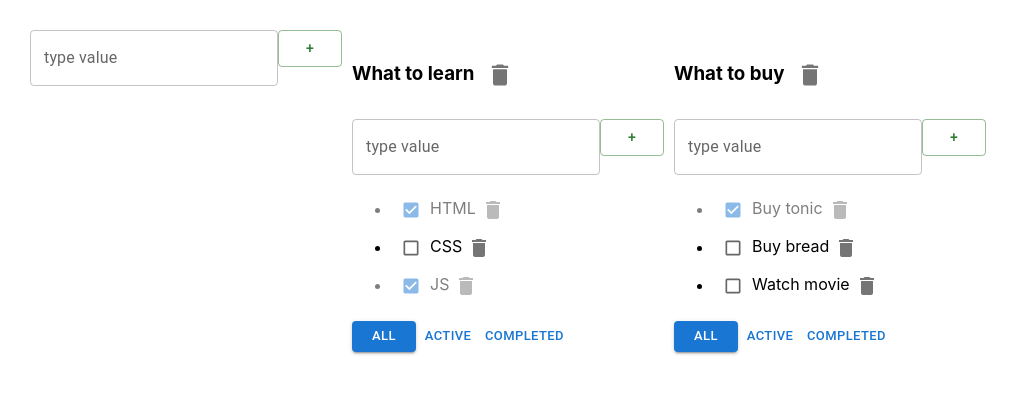
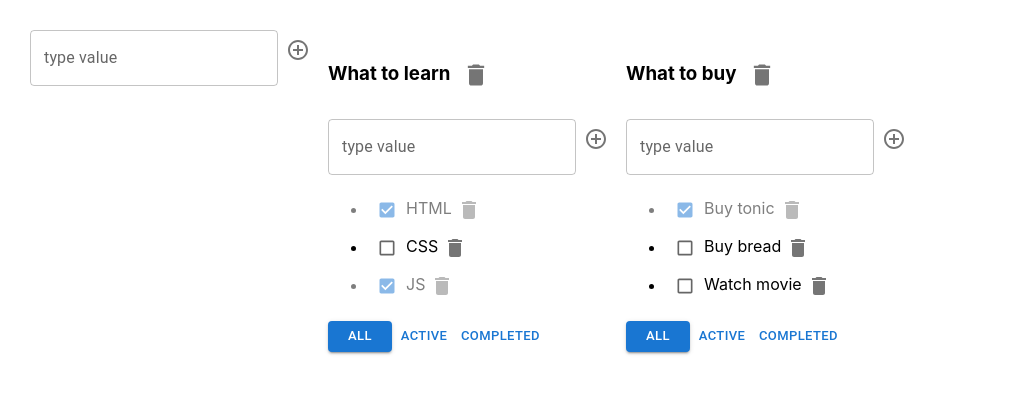
Before and after one commit to dktwho/2-todolist-ts-by-d, a React (Create React App) app: page / in a window 1280 px wide. Shown: the top 394 px of the page, without its empty margins (0-1019 px from the left). Built offline with nearby package versions, Linux system fonts and the light colour scheme.

Commit message:
modified editableForm to TextField

```diff
--- a/src/AddItemForm.tsx
+++ b/src/AddItemForm.tsx
@@ -1,5 +1,7 @@
 import React, {ChangeEvent, KeyboardEvent, useState} from "react";
-import {Button, TextField} from "@mui/material";
+import { IconButton, TextField} from "@mui/material";
+import { ControlPoint } from "@mui/icons-material";
+
 
 type AddItemFormPropsType = {
     addItem: (value: string) => void
@@ -41,7 +43,9 @@ export const AddItemForm = (props: AddItemFormPropsType) => {
                 error={!!error}
                 helperText={error}
             />
-            <Button variant={'outlined'} color={'success'} onClick={onClickAddTask}>+</Button>
+            <IconButton  onClick={onClickAddTask}>
+               <ControlPoint/>
+            </IconButton>
         </div>
     )
 }
--- a/src/EditableSpan.tsx
+++ b/src/EditableSpan.tsx
@@ -1,4 +1,5 @@
 import React, {ChangeEvent, useState} from "react";
+import {TextField} from "@mui/material";
 
 type EditableSpanPropsType = {
     title: string
@@ -22,7 +23,7 @@ export function EditableSpan(props: EditableSpanPropsType) {
 
     return (
         editMode
-            ? <input autoFocus onBlur={activateViewMode} onChange={onChangeTitleHandler} value={title}></input>
+            ? <TextField autoFocus onBlur={activateViewMode} onChange={onChangeTitleHandler} value={title}></TextField>
             : <span onDoubleClick={activateSetEditMode}>{props.title}</span>
 
     )
```
